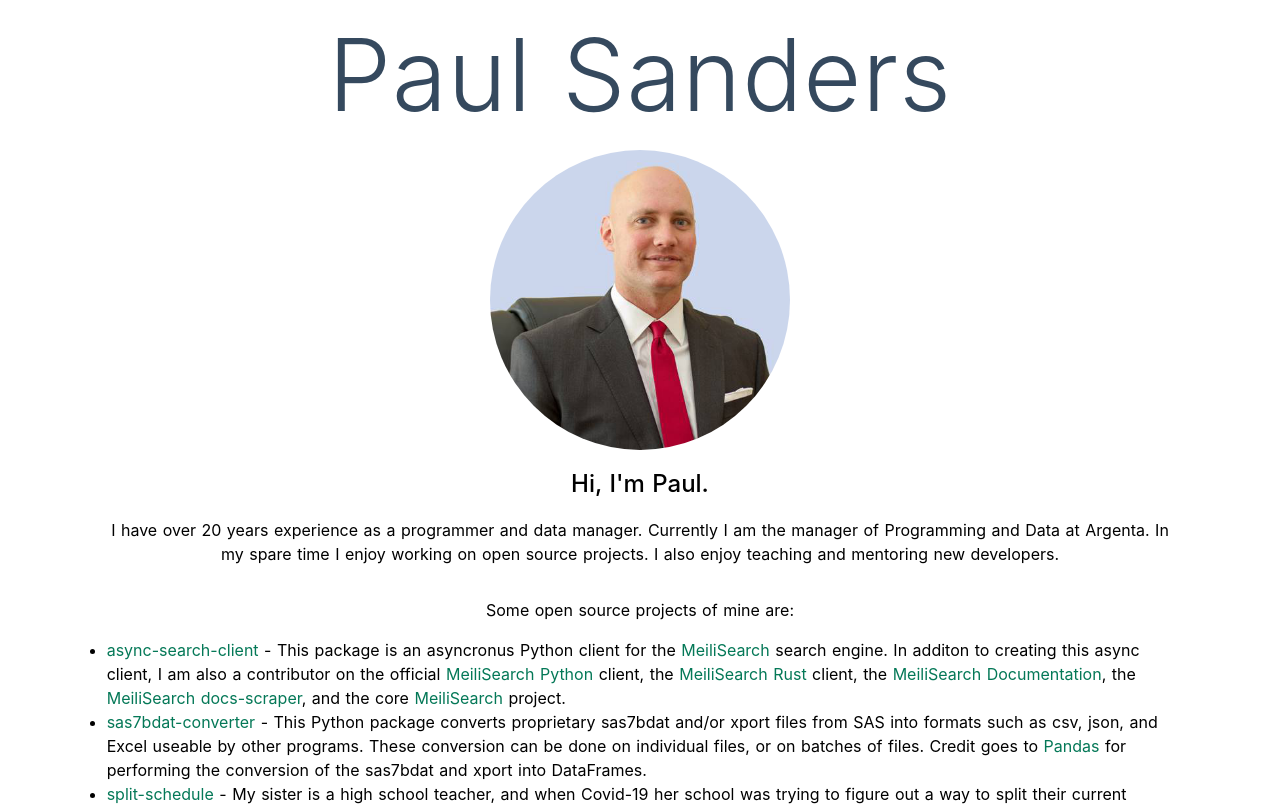
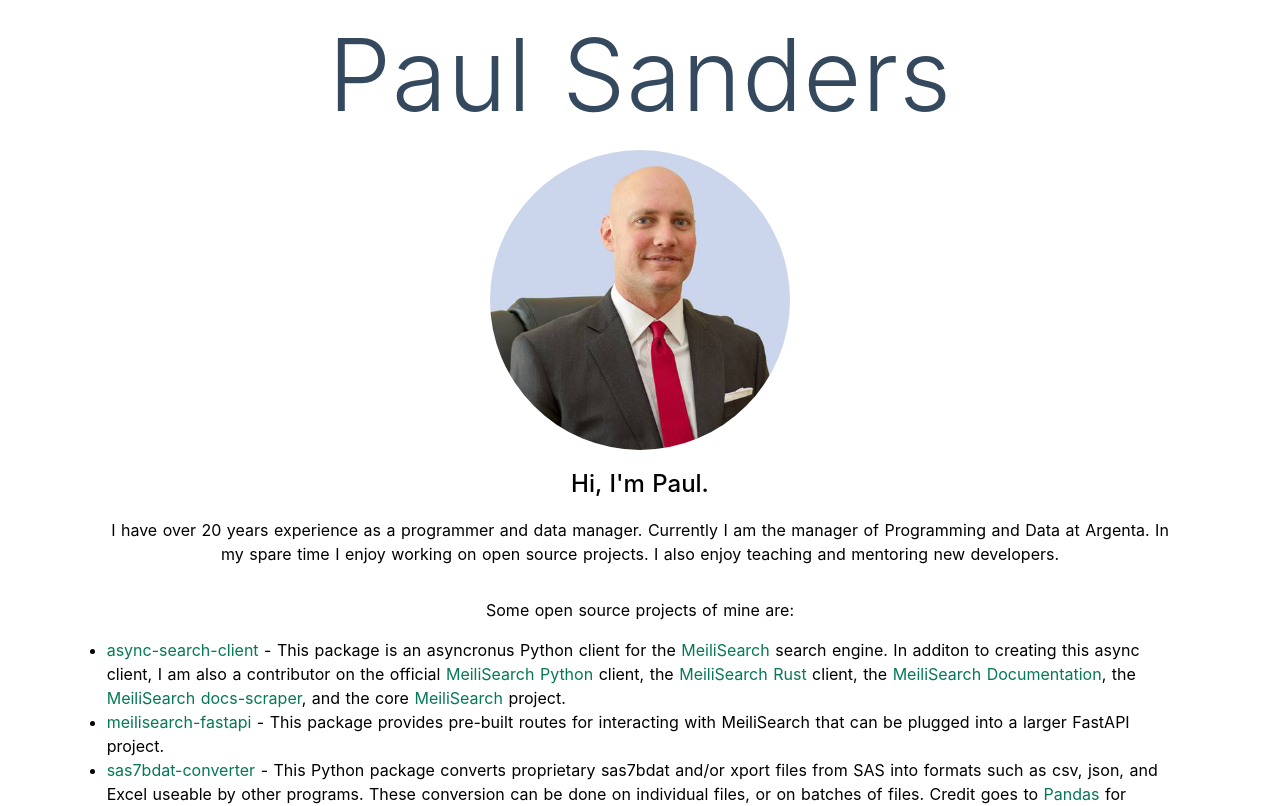
Before and after one commit to sanders41/sanders41.github.io, a Nuxt app: page / in a window 1280 px wide. Shown: the top 806 px of the page. Built offline with nearby package versions, Linux system fonts and the light colour scheme.

Commit message:
Update Projects.vue
Added meilisearch-fastapi

```diff
--- a/components/Projects.vue
+++ b/components/Projects.vue
@@ -15,6 +15,10 @@
         and the core <a href="https://github.com/meilisearch/MeiliSearch">MeiliSearch</a>
         project.
       </li>
+      <li>
+        <a href="https://github.com/sanders41/meilisearch-fastapi">meilisearch-fastapi</a>
+        - This package provides pre-built routes for interacting with MeiliSearch that can be
+        plugged into a larger FastAPI project.
       <li>
         <a href="https://github.com/sanders41/sas7bdat-converter">sas7bdat-converter</a>
         - This Python package converts proprietary sas7bdat and/or xport files from SAS into
```
